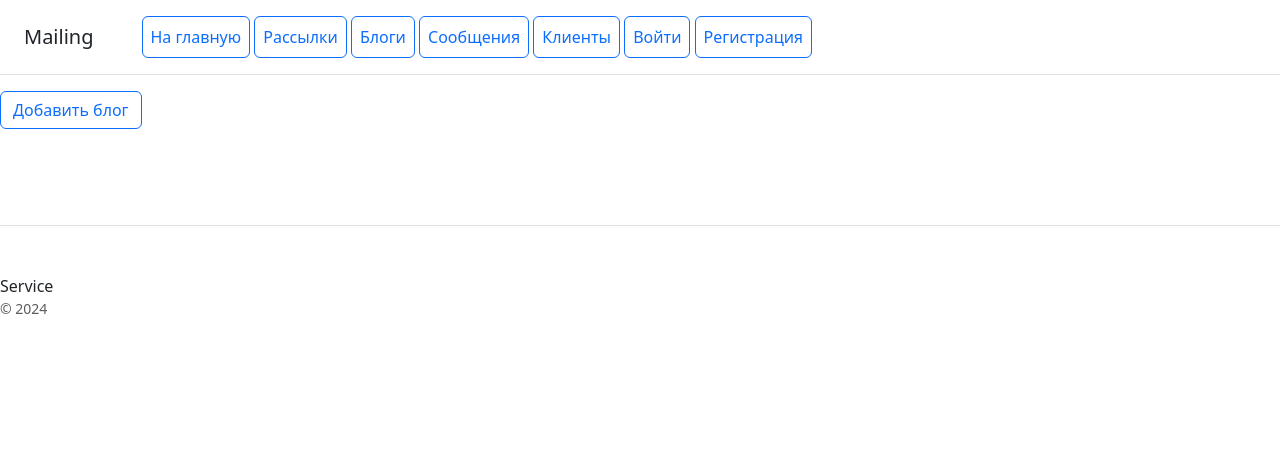
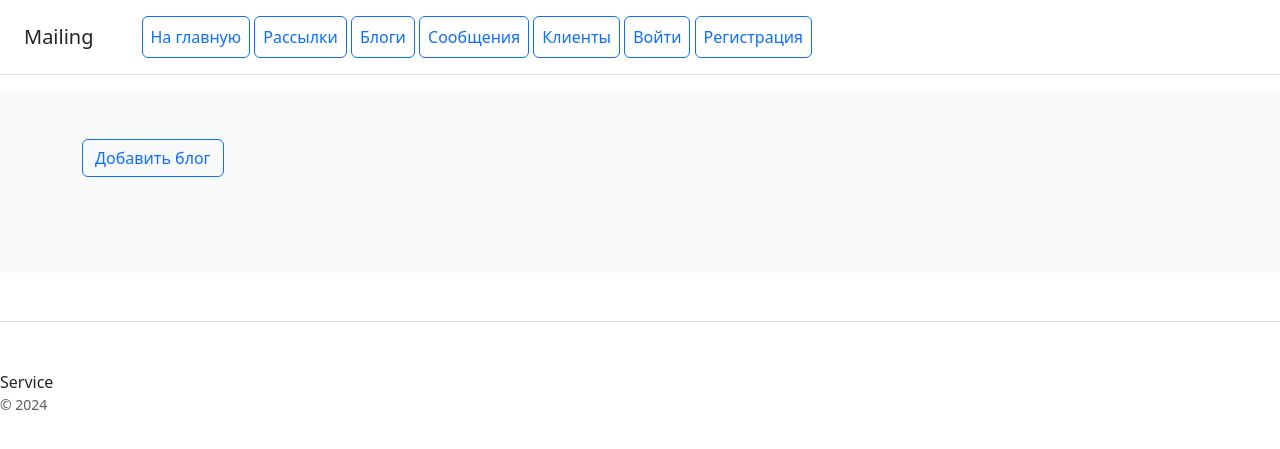
Before and after one commit to KofmanJ/mailing_service, a Django app: page /blog/ in a window 1280 px wide. Shown: the top 449 px of the page. Run offline with Django 5.2, Linux system fonts and the light colour scheme; data that the repository does not hold is empty; some libraries are stand-ins or nearby versions.

Commit message:
coursework_1

```diff
--- a/blog/templates/blog/base.html
+++ b/blog/templates/blog/base.html
@@ -39,10 +39,14 @@
         {% endif %}
     </nav>
 </div>
-
+<div class="album py-5 bg-light">
+        <div class="container">
+            <div class="row">
 {% block content %}
 {% endblock %}
-
+            </div>
+        </div>
+</div>
 <footer class="pt-4 my-md-5 pt-md-5 border-top">
     <div class="row">
         <div class="col-12 col-md">
```
